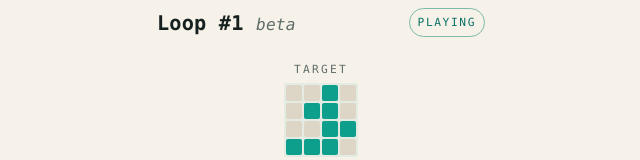
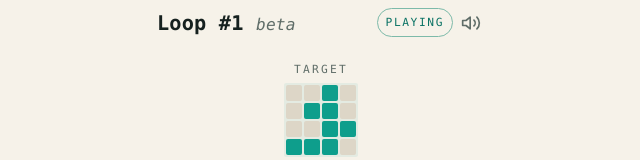
Before and after one commit to heyralfs/loop, a React (Vite) app: page / in a window 1280 px wide. Shown: the top 160 px of the page, without its empty margins (319-959 px from the left). Built offline with nearby package versions, Linux system fonts and the light colour scheme; no server answers; the HTML template or start-up script is replaced by a standard one.

Commit message:
toggle mute

```diff
--- a/src/audio/sounds.ts
+++ b/src/audio/sounds.ts
@@ -1,11 +1,23 @@
 import clickSound from "../assets/sounds/click.mp3";
 import slideSound from "../assets/sounds/slide.mp3";
 import flipSound from "../assets/sounds/flip.mp3";
+import { readJSON, writeJSON } from "../game/storage";
 
 const ctx = new AudioContext(); // one engine
 const master = ctx.createGain();
 master.connect(ctx.destination);
-const muted = false;
+
+const MUTE_KEY = "loop:muted";
+let muted = readJSON(MUTE_KEY) === true;
+
+export function isMuted(): boolean {
+  return muted;
+}
+
+export function persistMuted(next: boolean): void {
+  muted = next;
+  writeJSON(MUTE_KEY, next);
+}
 
 type SoundName = "click" | "slide" | "flip";
 
@@ -19,6 +31,7 @@ async function load(name: SoundName, url: string) {
   const data = await fetch(url).then((r) => r.arrayBuffer());
   buffers[name] = await ctx.decodeAudioData(data);
 }
+
 Promise.all([
   load("click", clickSound),
   load("slide", slideSound),
--- a/src/components/layout/index.module.css
+++ b/src/components/layout/index.module.css
@@ -12,6 +12,12 @@
   margin-bottom: var(--space-lg);
 }
 
+.actions {
+  display: flex;
+  align-items: center;
+  gap: var(--space-sm);
+}
+
 .beta {
   font-size: 0.8em;
   font-weight: normal;
--- a/src/components/layout/index.tsx
+++ b/src/components/layout/index.tsx
@@ -1,6 +1,7 @@
 import type { ReactNode } from "react";
 import styles from "./index.module.css";
 import StatusChip, { type Status } from "../status-chip";
+import MuteToggle from "../mute-toggle";
 
 interface Props {
   children: ReactNode;
@@ -16,7 +17,10 @@ function Layout({ children, puzzleNumber, status }: Props) {
           Loop #{puzzleNumber} <span className={styles.beta}>beta</span>
         </h1>
 
-        <StatusChip status={status} />
+        <div className={styles.actions}>
+          <StatusChip status={status} />
+          <MuteToggle />
+        </div>
       </header>
       <main>{children}</main>
     </div>
--- /dev/null
+++ b/src/components/mute-toggle/index.module.css
@@ -0,0 +1,27 @@
+.toggle {
+  display: inline-flex;
+  align-items: center;
+  justify-content: center;
+  border: none;
+  background: transparent;
+  cursor: pointer;
+  padding: var(--space-sm);
+  border-radius: var(--radius);
+  color: var(--ink-soft);
+}
+
+.toggle:hover {
+  background: color-mix(in srgb, var(--accent) 12%, transparent);
+  color: var(--accent);
+}
+
+.toggle:focus-visible {
+  outline: 2px solid var(--accent);
+  outline-offset: 2px;
+}
+
+.icon {
+  display: block;
+  width: 20px;
+  height: 20px;
+}
--- /dev/null
+++ b/src/components/mute-toggle/index.tsx
@@ -0,0 +1,53 @@
+import { useState } from "react";
+import { isMuted, persistMuted, play } from "../../audio/sounds";
+import styles from "./index.module.css";
+
+function MuteToggle() {
+  const [muted, setMuted] = useState(() => isMuted());
+
+  const toggle = () => {
+    const next = !muted;
+    setMuted(next);
+    persistMuted(next);
+    if (!next) play("click");
+  };
+
+  return (
+    <button
+      type="button"
+      className={styles.toggle}
+      onClick={toggle}
+      aria-pressed={muted}
+      aria-label={muted ? "Unmute sound" : "Mute sound"}
+    >
+      <svg
+        className={styles.icon}
+        viewBox="0 0 24 24"
+        fill="none"
+        stroke="currentColor"
+        strokeWidth="2"
+        strokeLinecap="round"
+        strokeLinejoin="round"
+        aria-hidden="true"
+      >
+        {/* speaker body — shared by both states */}
+        <polygon points="11 5 6 9 2 9 2 15 6 15 11 19 11 5" />
+        {muted ? (
+          /* an X — sound off */
+          <>
+            <line x1="23" y1="9" x2="17" y2="15" />
+            <line x1="17" y1="9" x2="23" y2="15" />
+          </>
+        ) : (
+          /* sound waves — sound on */
+          <>
+            <path d="M15.54 8.46a5 5 0 0 1 0 7.07" />
+            <path d="M19.07 4.93a10 10 0 0 1 0 14.14" />
+          </>
+        )}
+      </svg>
+    </button>
+  );
+}
+
+export default MuteToggle;
```
